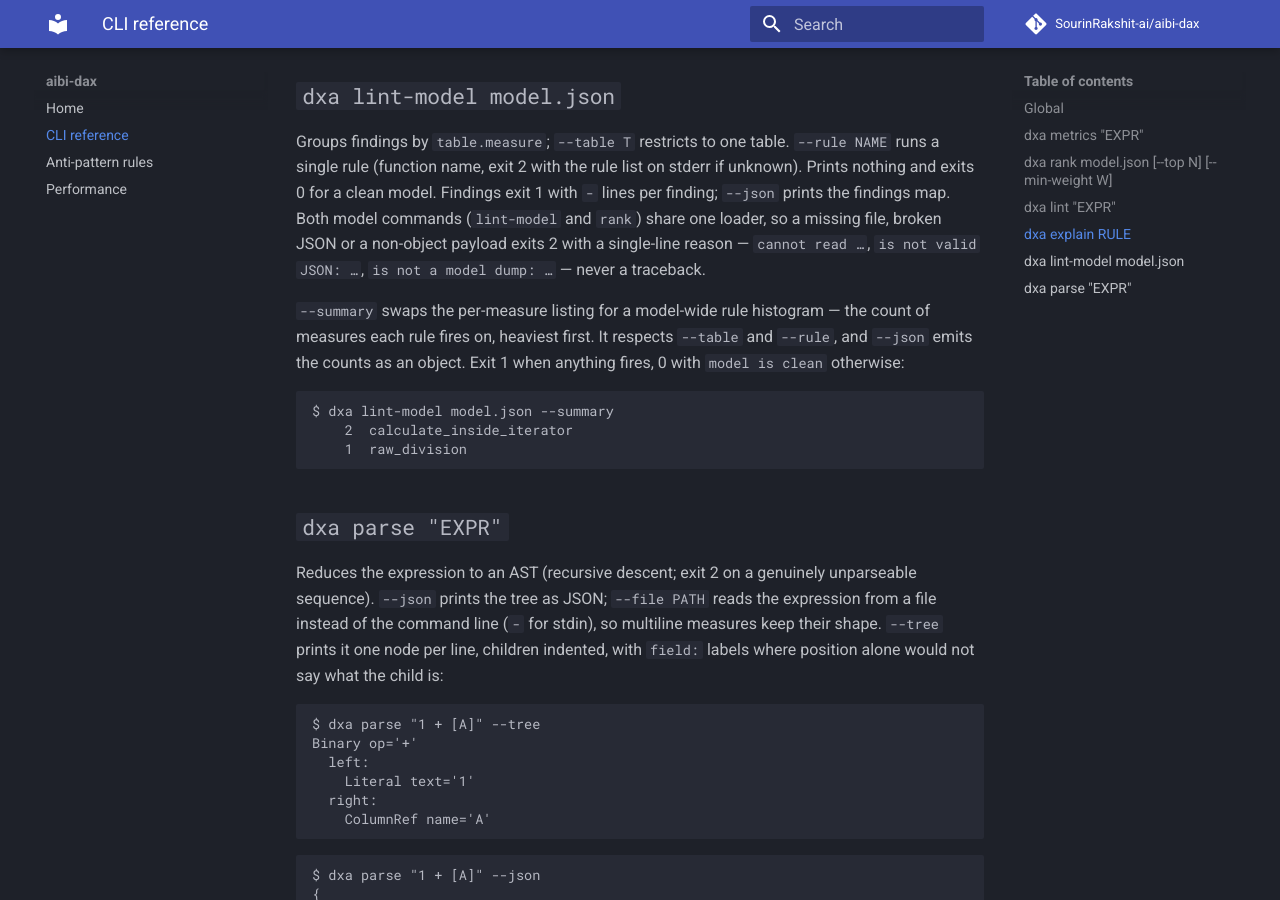
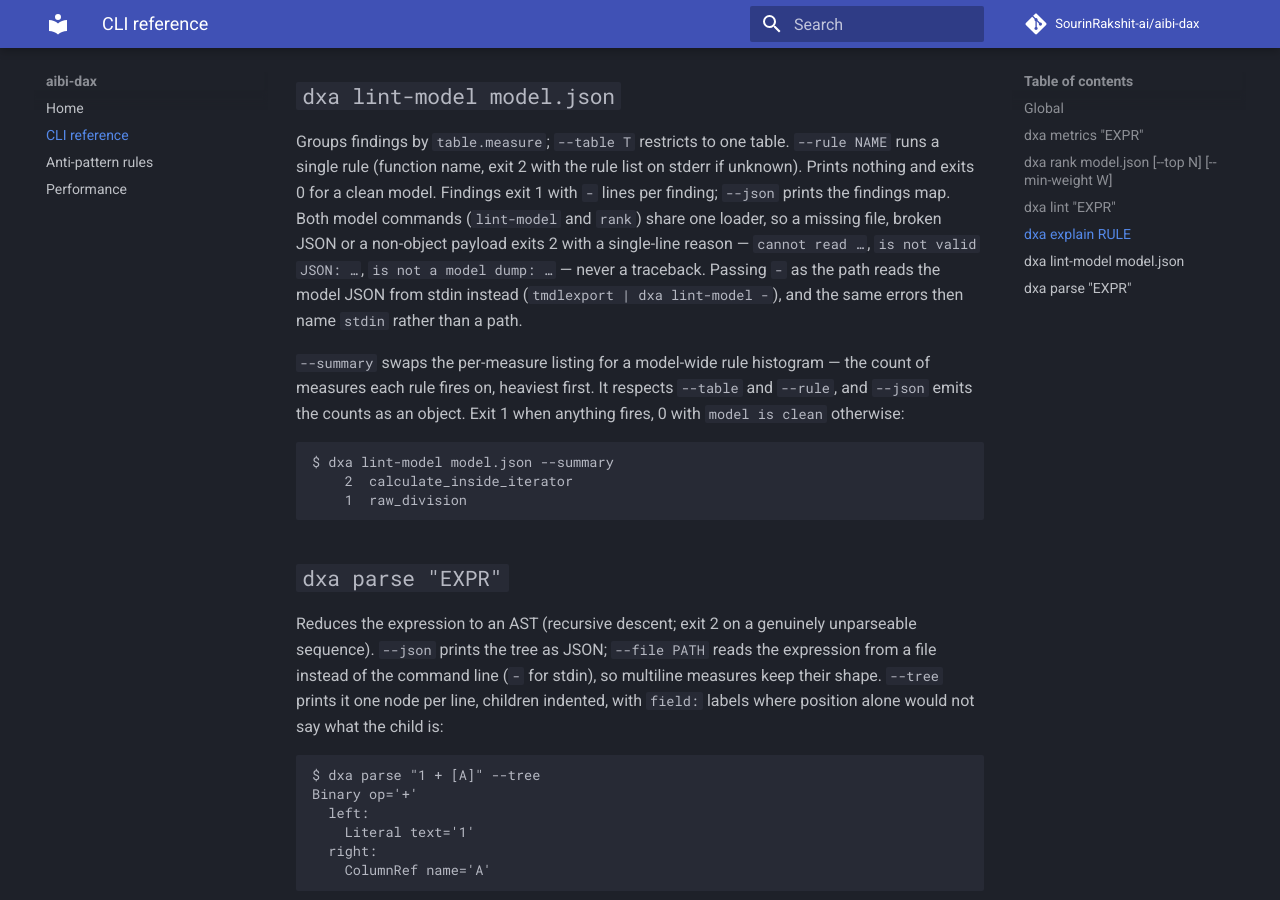
Before and after one commit to SourinRakshit-ai/aibi-dax, an MkDocs documentation site: the page built from docs/CLI.md, in a window 1280 px wide and 900 px high, scrolled down 1714 px. Built offline with MkDocs 1.6.1 and Material for MkDocs 9.7.7, drawn with Linux system fonts in a browser that asks for light colours; comment, search, counter and statistics services are not loaded; some of the changed text lies outside the part shown.

Commit message:
feat: lint-model and rank read the model dump from stdin with - (closes #36)

```diff
--- a/docs/CLI.md
+++ b/docs/CLI.md
@@ -39,7 +39,8 @@ $ dxa rank model.json --top 3
 
 `--min-weight 40` keeps only measures at or above that weight, which is
 the review question "what crosses the line"; `--top N` then applies to
-the filtered set. It composes with `--table` and `--json`.
+the filtered set. It composes with `--table` and `--json`. The model
+path may be `-` to read the dump from stdin.
 
 ## `dxa lint "EXPR"`
 
@@ -89,7 +90,9 @@ Findings exit 1 with `- ` lines per finding; `--json` prints the findings
 map. Both model commands (`lint-model` and `rank`) share one loader, so
 a missing file, broken JSON or a non-object payload exits 2 with a
 single-line reason — `cannot read …`, `is not valid JSON: …`,
-`is not a model dump: …` — never a traceback.
+`is not a model dump: …` — never a traceback. Passing `-` as the path
+reads the model JSON from stdin instead (`tmdlexport | dxa lint-model -`),
+and the same errors then name `stdin` rather than a path.
 
 `--summary` swaps the per-measure listing for a model-wide rule
 histogram — the count of measures each rule fires on, heaviest first.
```
Also changed, not shown: CHANGELOG.md (+2 -1 lines), README.md (+2 -2 lines), docs/index.md (+2 -2 lines), 2 other files.
